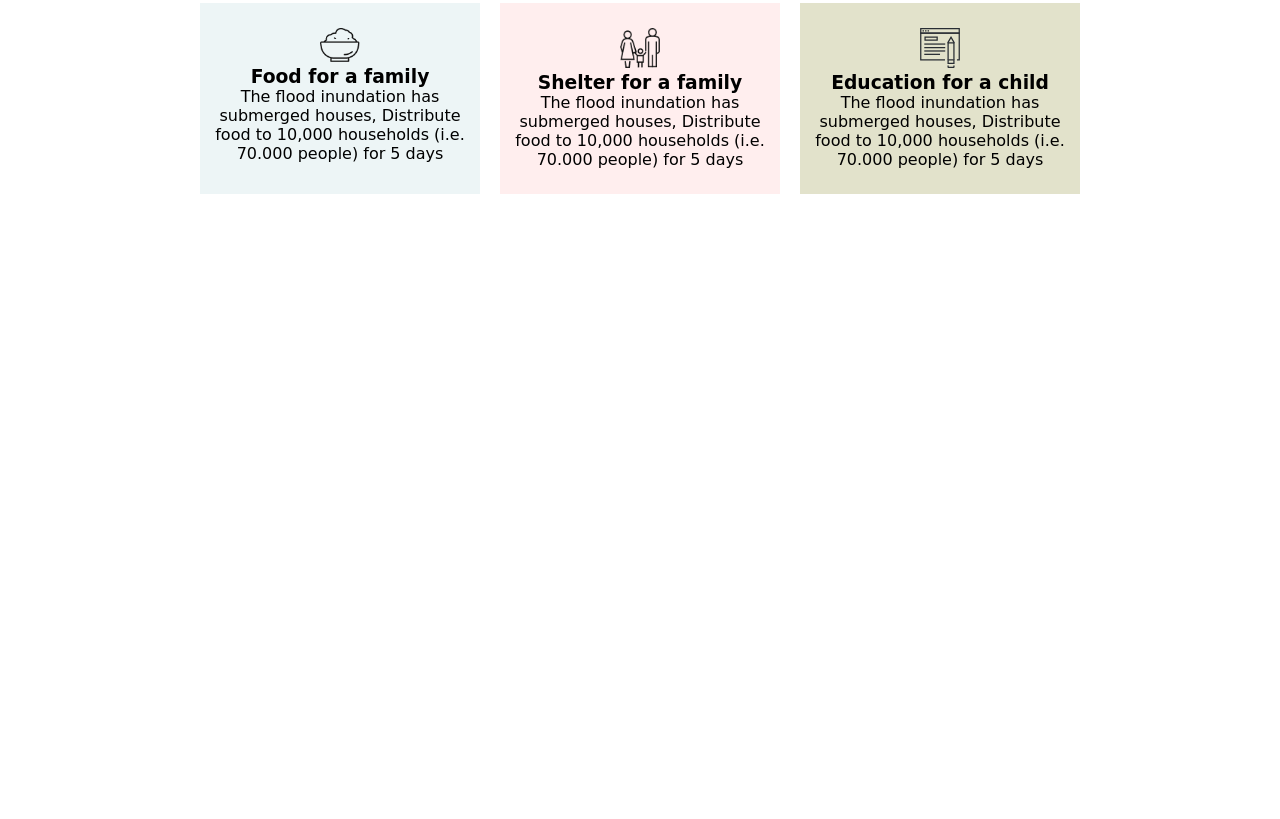
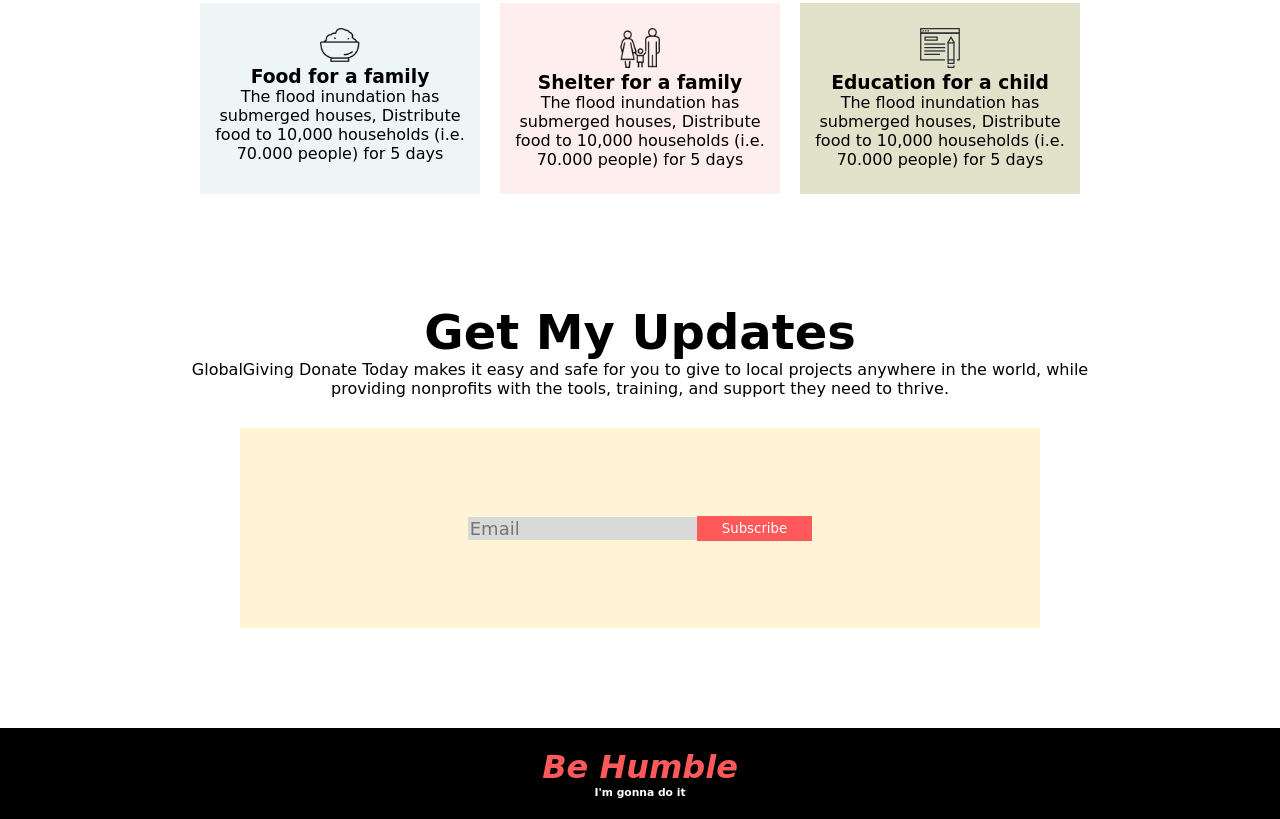
Before and after one commit to rftzmn/donate-today, a plain HTML site: page index.html in a window 1280 px wide. Shown: the part 1387-2206 px from the top of the page. Before the commit the page ends 1691 px from the top, so only its background shows below. Drawn offline with Linux system fonts and the light colour scheme; a web font is replaced by a local one.

Commit message:
subscribe area added

```diff
--- a/index.html
+++ b/index.html
@@ -86,5 +86,26 @@
         </div>
       </div>
     </section>
+
+    <section class="update">
+      <h1 class="title2">Get My Updates</h1>
+      <p class="description">
+        GlobalGiving Donate Today makes it easy and safe for you to give to
+        local projects anywhere in the world, while <br />
+        providing nonprofits with the tools, training, and support they need to
+        thrive.
+      </p>
+      <div class="subscribe-area">
+        <div class="subscribe">
+          <input type="email" name="" id="" placeholder="Email" />
+          <button class="subscribe-btn">Subscribe</button>
+        </div>
+      </div>
+    </section>
+
+    <footer>
+      <h1>Be Humble</h1>
+      <h6>I'm gonna do it</h6>
+    </footer>
   </body>
 </html>
--- a/style.css
+++ b/style.css
@@ -104,3 +104,43 @@ section{
 .plan-card3{
     background-color: rgba(128, 128, 34, 0.233);
 }
+
+.update{
+    text-align: center;
+}
+.subscribe-area{
+    width: 800px;
+    height: 200px;
+    background-color: #FFF4D6;
+    margin: auto;
+    display: flex;
+    align-items: center;
+}
+.subscribe{
+    margin: auto;
+    display: flex;
+    justify-content: center;
+    align-items: center;
+    border-radius: 10px;
+}
+.subscribe input{
+    font-size: 18px;
+    background-color: #D9D9D9;
+    border: none;
+}
+.subscribe button{
+    color: white;
+    background-color: #FF5959;
+    border: none;
+    padding: 5px 25px;
+}
+footer{
+    background-color: black;
+    text-align: center;
+    color: white;
+    padding: 20px 0;
+}
+footer h1{
+    color: #FF5959;
+    font-style: oblique;
+}
```
